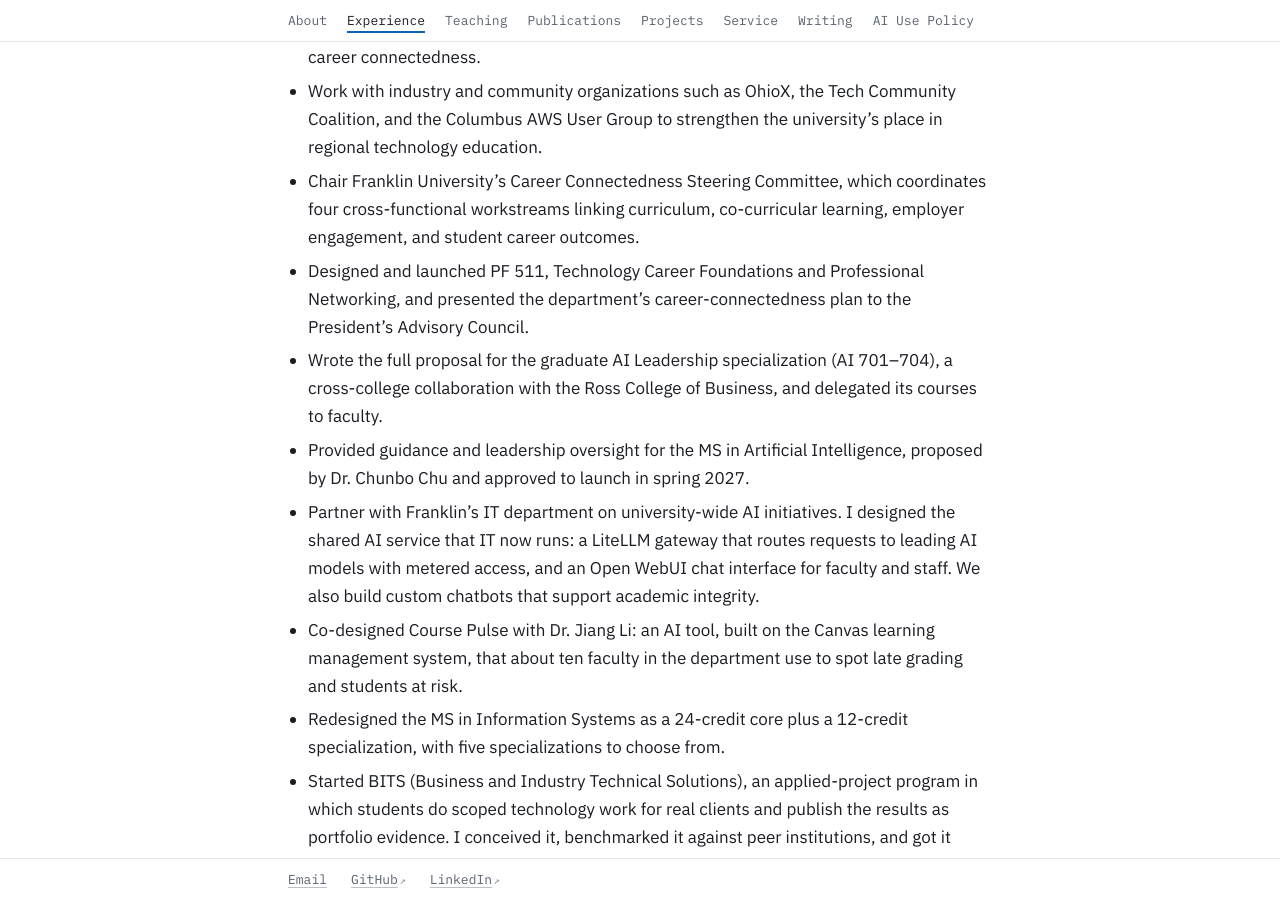
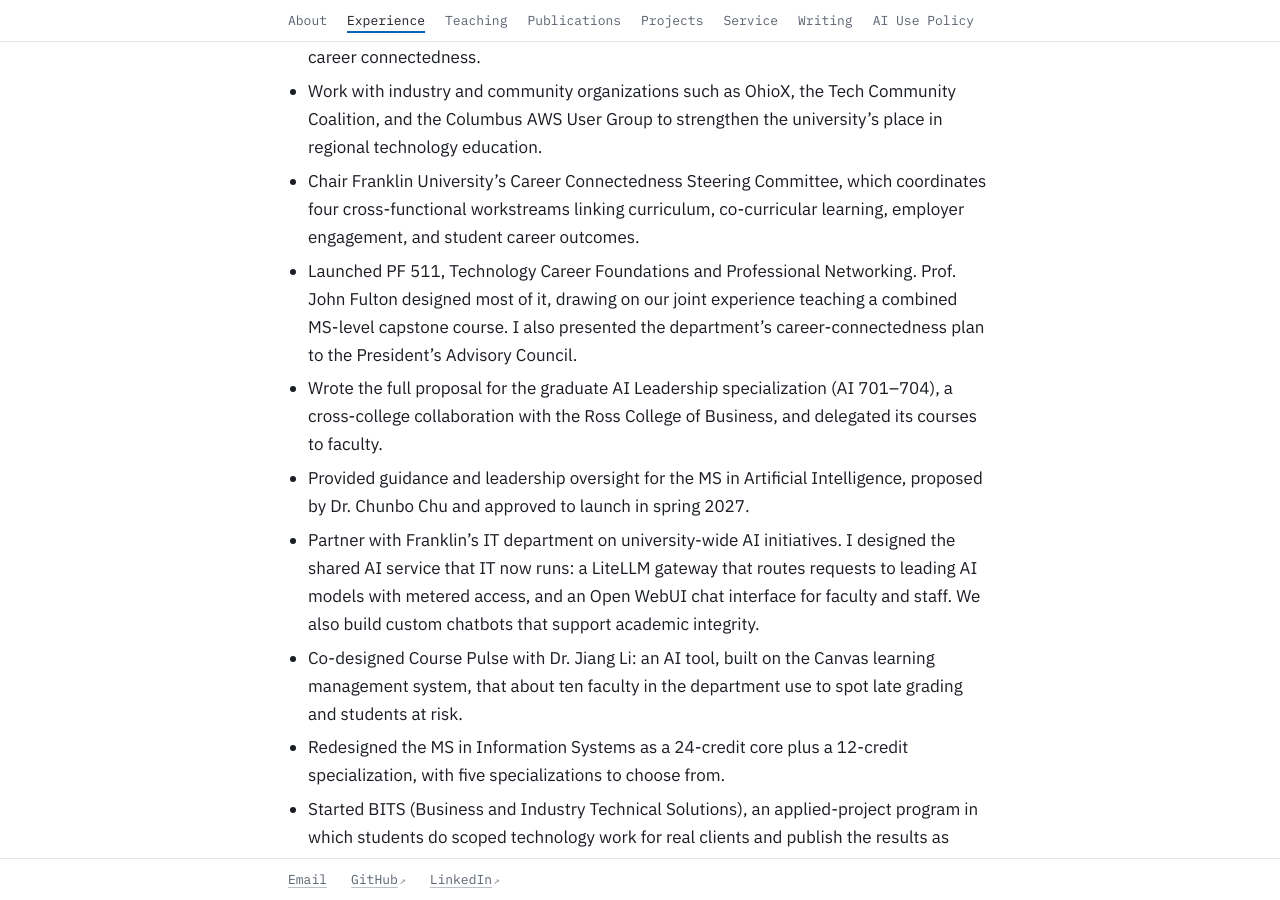
Before and after one commit to toddawhittaker/toddawhittaker.github.io, a Jekyll site: the page built from docs/experience/index.md, in a window 1280 px wide and 900 px high, scrolled down 1241 px. Built offline with Jekyll 4.4.1, drawn with Linux system fonts in a browser that asks for light colours; our own code applies the rules of GitHub Pages for plain Markdown files.

Commit message:
Credit Prof. Fulton for the PF 511 design

```diff
--- a/docs/experience/index.md
+++ b/docs/experience/index.md
@@ -27,7 +27,7 @@ title: Experience
 - Partner with the Dean and Provost on AI-integrated curriculum, academic integrity, and career connectedness.
 - Work with industry and community organizations such as OhioX, the Tech Community Coalition, and the Columbus AWS User Group to strengthen the university's place in regional technology education.
 - Chair Franklin University's Career Connectedness Steering Committee, which coordinates four cross-functional workstreams linking curriculum, co-curricular learning, employer engagement, and student career outcomes.
-- Designed and launched PF 511, Technology Career Foundations and Professional Networking, and presented the department's career-connectedness plan to the President's Advisory Council.
+- Launched PF 511, Technology Career Foundations and Professional Networking. Prof. John Fulton designed most of it, drawing on our joint experience teaching a combined MS-level capstone course. I also presented the department's career-connectedness plan to the President's Advisory Council.
 - Wrote the full proposal for the graduate AI Leadership specialization (AI 701–704), a cross-college collaboration with the Ross College of Business, and delegated its courses to faculty.
 - Provided guidance and leadership oversight for the MS in Artificial Intelligence, proposed by Dr. Chunbo Chu and approved to launch in spring 2027.
 - Partner with Franklin's IT department on university-wide AI initiatives. I designed the shared AI service that IT now runs: a LiteLLM gateway that routes requests to leading AI models with metered access, and an Open WebUI chat interface for faculty and staff. We also build custom chatbots that support academic integrity.
```
